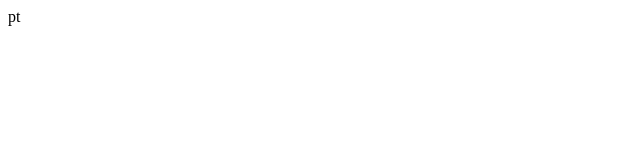
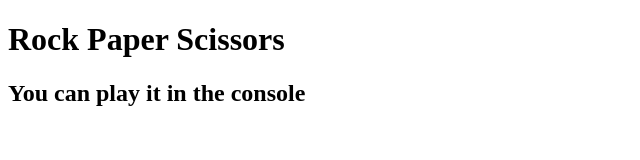
Before and after one commit to lacriman/rock-paper-scissors, a plain HTML site: page index.html in a window 1280 px wide. Shown: the whole page, without its empty margins (0-640 px from the left). Drawn offline with Linux system fonts and the light colour scheme.

Commit message:
feat: add text to index.html - Added titles and headings for the game

```diff
--- a/index.html
+++ b/index.html
@@ -6,6 +6,8 @@
    <title>Rock Paper Scissors</title>
 </head>
 <body>
-   <script src="script.js"></script>pt
+   <h1>Rock Paper Scissors</h1>
+   <h2>You can play it in the console</h2>
+   <script src="script.js"></script>
 </body>
 </html>
```
